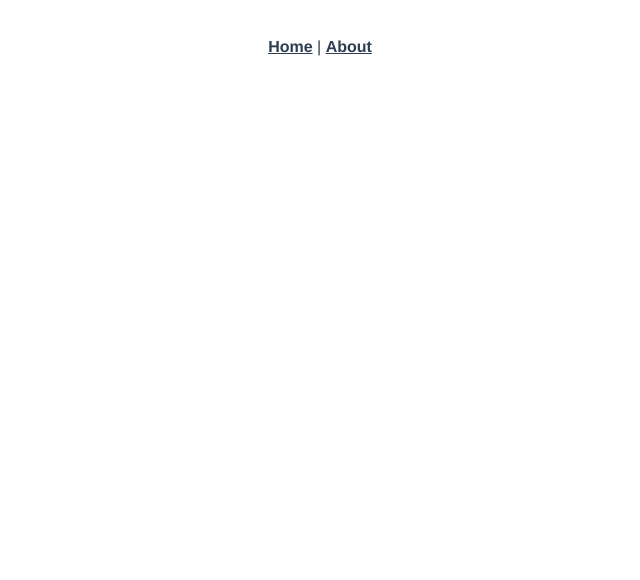
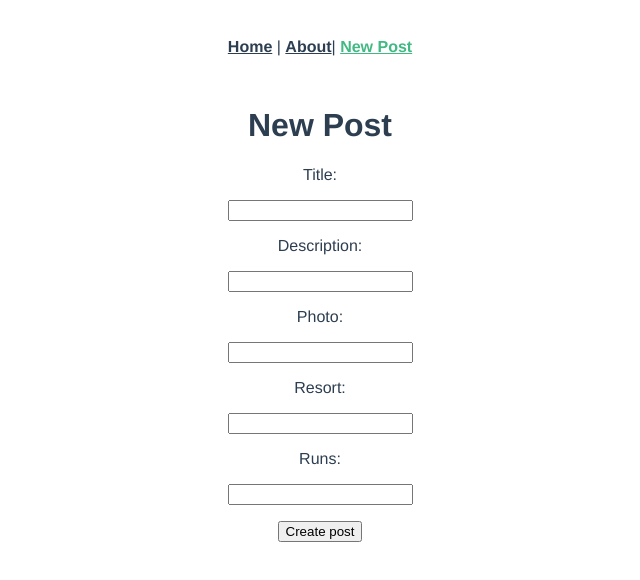
Before and after one commit to derekpyoung/powhounds-front, a Vue app: page /posts/new in a window 1280 px wide. Before the commit this address had no page. Shown: the top 580 px of the page, without its empty margins (320-960 px from the left). Built offline with nearby package versions, Linux system fonts and the light colour scheme.

Commit message:
working create/index/show for posts

```diff
--- a/package.json
+++ b/package.json
@@ -8,6 +8,7 @@
     "lint": "vue-cli-service lint"
   },
   "dependencies": {
+    "axios": "^0.26.1",
     "core-js": "^3.8.3",
     "vue": "^3.2.13",
     "vue-router": "^4.0.3"
--- a/src/App.vue
+++ b/src/App.vue
@@ -1,7 +1,8 @@
 <template>
   <nav>
-    <router-link to="/">Home</router-link> |
-    <router-link to="/about">About</router-link>
+    <router-link to="/posts">Home</router-link> |
+    <router-link to="/about">About</router-link>|
+    <router-link to="/posts/new">New Post</router-link>
   </nav>
   <router-view/>
 </template>
--- a/src/main.js
+++ b/src/main.js
@@ -1,5 +1,9 @@
 import { createApp } from 'vue'
 import App from './App.vue'
 import router from './router'
+import axios from "axios";
+
+axios.defaults.baseURL = process.env.NODE_ENV === "development" ? "http://localhost:3000" : "/";
+
 
 createApp(App).use(router).mount('#app')
--- a/src/router/index.js
+++ b/src/router/index.js
@@ -1,12 +1,26 @@
 import { createRouter, createWebHistory } from 'vue-router'
 import HomeView from '../views/HomeView.vue'
+import PostsShowView from '../views/PostsShowView'
+import PostsCreateView from '../views/PostCreateView'
+
 
 const routes = [
   {
-    path: '/',
+    path: '/posts',
     name: 'home',
     component: HomeView
   },
+  {
+    path: '/posts/new',
+    name: 'new-posts',
+    component: PostsCreateView
+  },
+  {
+    path: '/posts/:id',
+    name: 'show',
+    component: PostsShowView
+  },
+
   {
     path: '/about',
     name: 'about',
--- a/src/views/HomeView.vue
+++ b/src/views/HomeView.vue
@@ -1,18 +1,36 @@
+<script>
+  import axios from "axios"
+  export default {
+    data: function () {
+      return {
+        posts: [],
+        message: "posts Page",
+      };
+    },
+    created: function () {
+      this.indexPosts();
+    },
+    methods: {
+      indexPosts: function () {
+        axios.get("http://localhost:3000/posts").then(response => {
+          console.log(response.data);
+          this.posts = response.data
+        })
+      }
+    },
+  };
+</script>
+
 <template>
-  <div class="home">
-    <img alt="Vue logo" src="../assets/logo.png">
-    <HelloWorld msg="Welcome to Your Vue.js App"/>
+  <div class="posts">
+    <h1>{{ message }}</h1>
+    <div v-for="post in posts" v-bind:key="post.id">
+      <img v-bind:src="post.photo">
+      <h1>{{post.id}}) {{post.title}}- {{post.description}}  <br>
+        <a class="center btn btn-outline-primary" v-bind:href="`/posts/${post.id}`" role="button">More Info</a>
+      </h1>
+    </div>
   </div>
 </template>
 
-<script>
-// @ is an alias to /src
-import HelloWorld from '@/components/HelloWorld.vue'
-
-export default {
-  name: 'HomeView',
-  components: {
-    HelloWorld
-  }
-}
-</script>
+<style></style>
--- /dev/null
+++ b/src/views/PostCreateView.vue
@@ -0,0 +1,52 @@
+<script>
+import axios from "axios";
+export default {
+  data: function () {
+    return {
+      posts: [],
+      newPostParams: {},
+    };
+  },
+  created: function () {
+  //  this.newPost();
+  },
+  methods: {
+
+    newPost: function () {
+      axios
+        .post("/posts", this.newPostParams)
+        .then((response) => {
+          console.log("post create", response);
+          this.posts.push(response.data);
+          this.newPostParams = {};
+        })
+        .catch((error) => {
+          console.log("post create error", error.response);
+        });
+    },
+  },
+};
+</script>
+
+<template>
+  <div class="home">
+    <h1>New Post</h1>
+    <div>
+      Title:
+     <p> <input type="text" v-model="newPostParams.title" /> </p>
+      Description:
+      <p><input type="text" v-model="newPostParams.description" /> </p>
+      Photo:
+      <p><input type="text" v-model="newPostParams.photo" /> </p>
+      Resort:
+     <p> <input type="text" v-model="newPostParams.resort" /> </p>
+     Runs:
+     <p> <input type="text" v-model="newPostParams.title" /> </p>
+
+      <button v-on:click="newPost()">Create post</button>
+    </div>
+
+
+  </div>
+</template>
+<style></style>
--- /dev/null
+++ b/src/views/PostsShowView.vue
@@ -0,0 +1,45 @@
+<script>
+  import axios from "axios"
+  export default {
+    data: function () {
+      return {
+        post: {},
+        message: "posts Home Page",
+      };
+    },
+    created: function () {
+      this.showPost();
+    },
+    methods: {
+      showPost: function () {
+
+        axios.get(`http://localhost:3000/posts/${this.$route.params.id}`).then(response => {
+          console.log(response.data)
+          this.post = response.data
+        }
+
+        )
+      }
+
+    },
+  };
+</script>
+
+<template>
+  <div class="home">
+    <h1>{{ message }}</h1>
+    <img v-bind:src="post.photo" alt="">
+
+    <h2>title: {{post.title}}</h2>
+    <h2>description: <p> {{post.description}} </p></h2>
+    <h2>resort: {{post.resort}}</h2>
+    <h2>runs taken: {{post.runs_taken}} </h2>
+
+    <h2>weather: {{post.weather}}</h2>
+    <a href="/">back</a>
+
+
+  </div>
+</template>
+
+<style></style>
```
Also changed, not shown: 1 other file (tests, documents, lock files or other folders).
